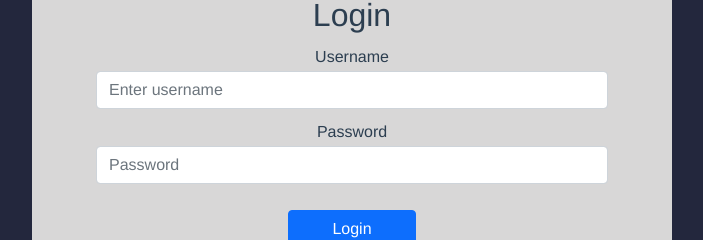
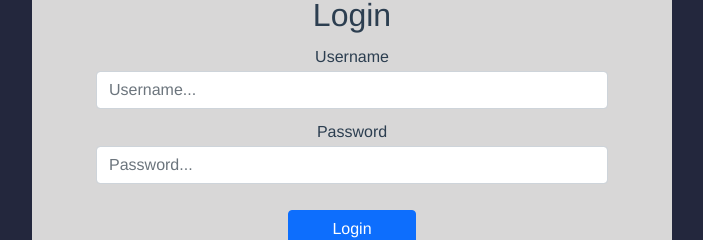
Before and after one commit to hacampbell/table-reservations, a Vue app in the folder client/: page /login in a window 1280 px wide. Shown: the part 434-674 px from the top of the page, without its empty margins (288-991 px from the left). Built offline with nearby package versions, Linux system fonts and the light colour scheme.

Commit message:
Changed placeholder text

```diff
--- a/client/src/components/auth/Login.vue
+++ b/client/src/components/auth/Login.vue
@@ -8,12 +8,12 @@
         <form @submit.prevent="SendLoginInfo">
             <div class="form-group">
                 <label for="username">Username</label>
-                <input type="text" class="form-control" id="username" placeholder="Enter username" v-model="username">
+                <input type="text" class="form-control" id="username" placeholder="Username..." v-model="username">
             </div>
 
             <div class="form-group">
                 <label for="password">Password</label>
-                <input type="password" class="form-control" id="password" placeholder="Password" v-model="password">
+                <input type="password" class="form-control" id="password" placeholder="Password..." v-model="password">
             </div>
 
             <button type="submit" class="btn btn-primary">Login</button>
```
